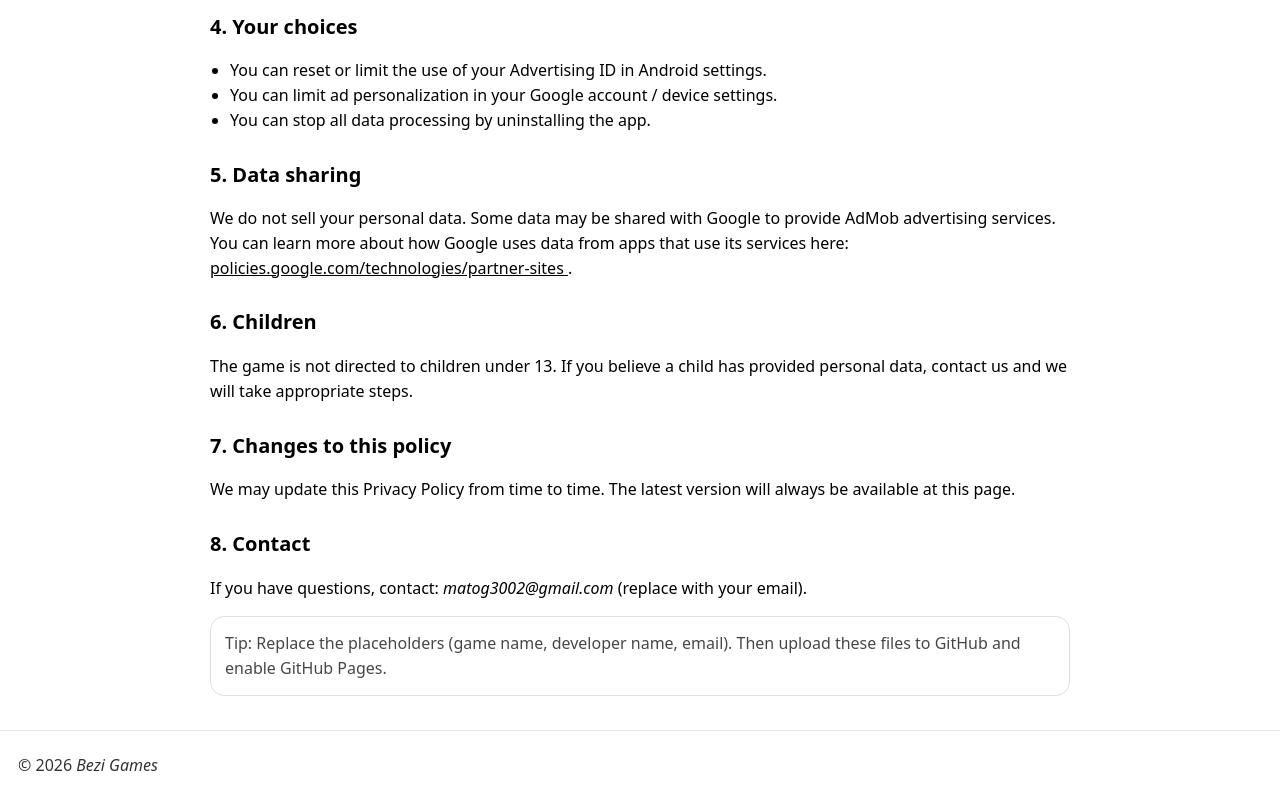
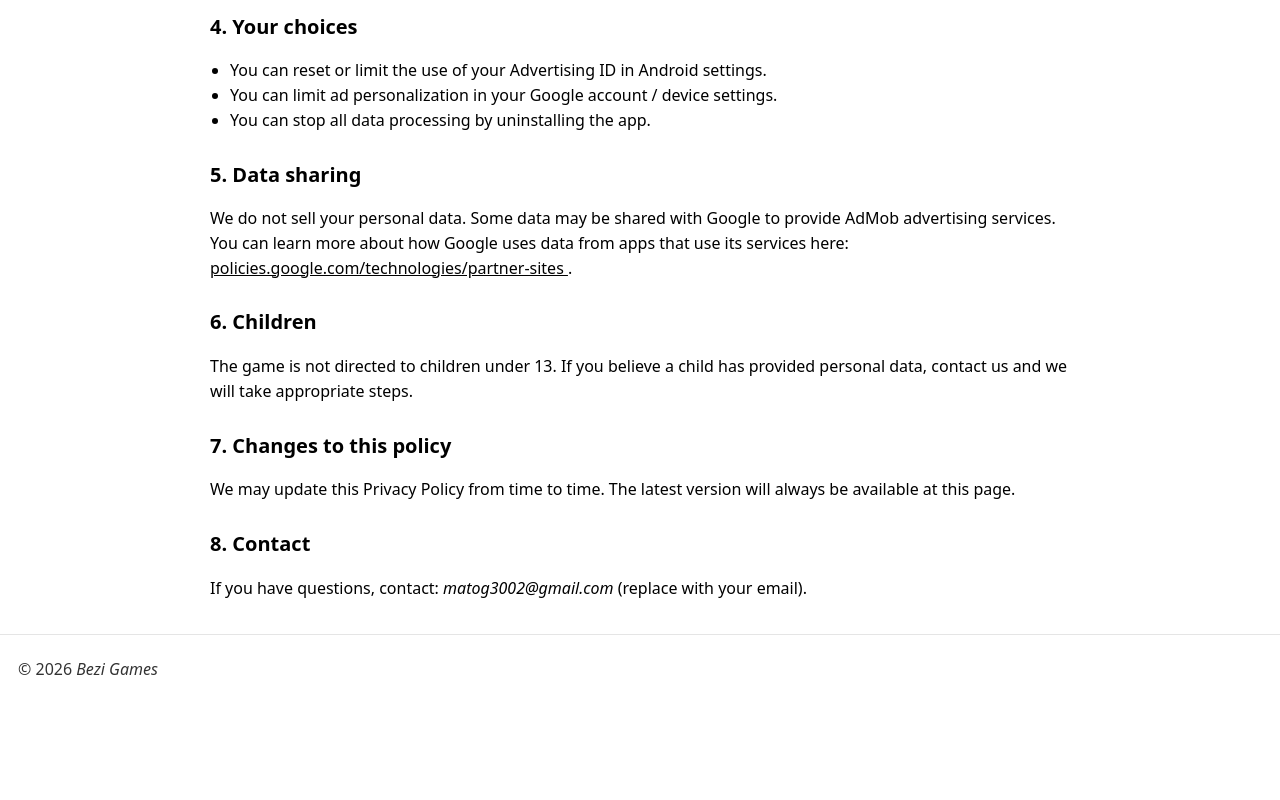
Before and after one commit to goracesuczki-maker/specwar-privacy, a plain HTML site: page index.html in a window 1280 px wide. Shown: the part 910-1710 px from the top of the page. After the commit the page ends 1614 px from the top, so only its background shows below. Drawn offline with Linux system fonts and the light colour scheme.

Commit message:
Update index.html

```diff
--- a/index.html
+++ b/index.html
@@ -93,11 +93,7 @@
       If you have questions, contact: <em>matog3002@gmail.com</em> (replace with your email).
     </p>
 
-    <div class="card">
-      <p class="muted">
-        Tip: Replace the placeholders (game name, developer name, email). Then upload these files to GitHub and enable GitHub Pages.
-      </p>
-    </div>
+
   </main>
 
   <footer>
```
